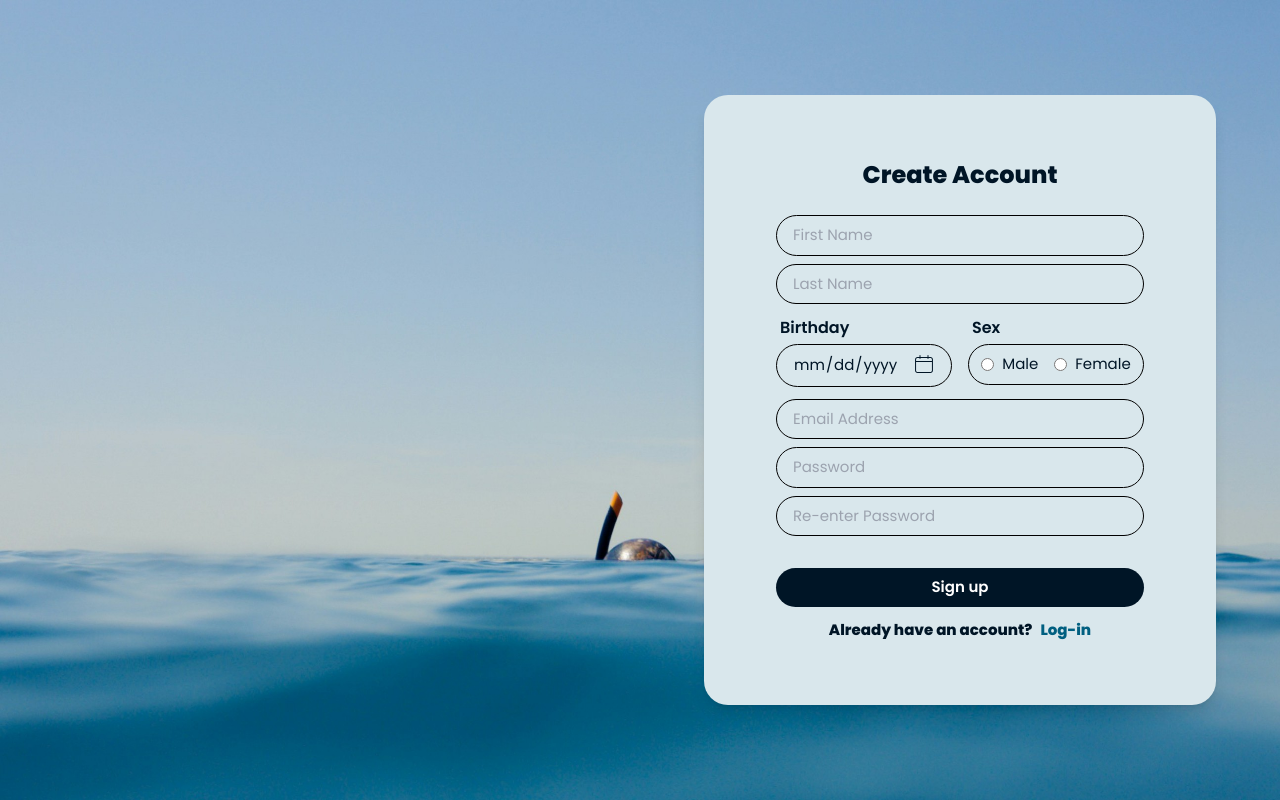
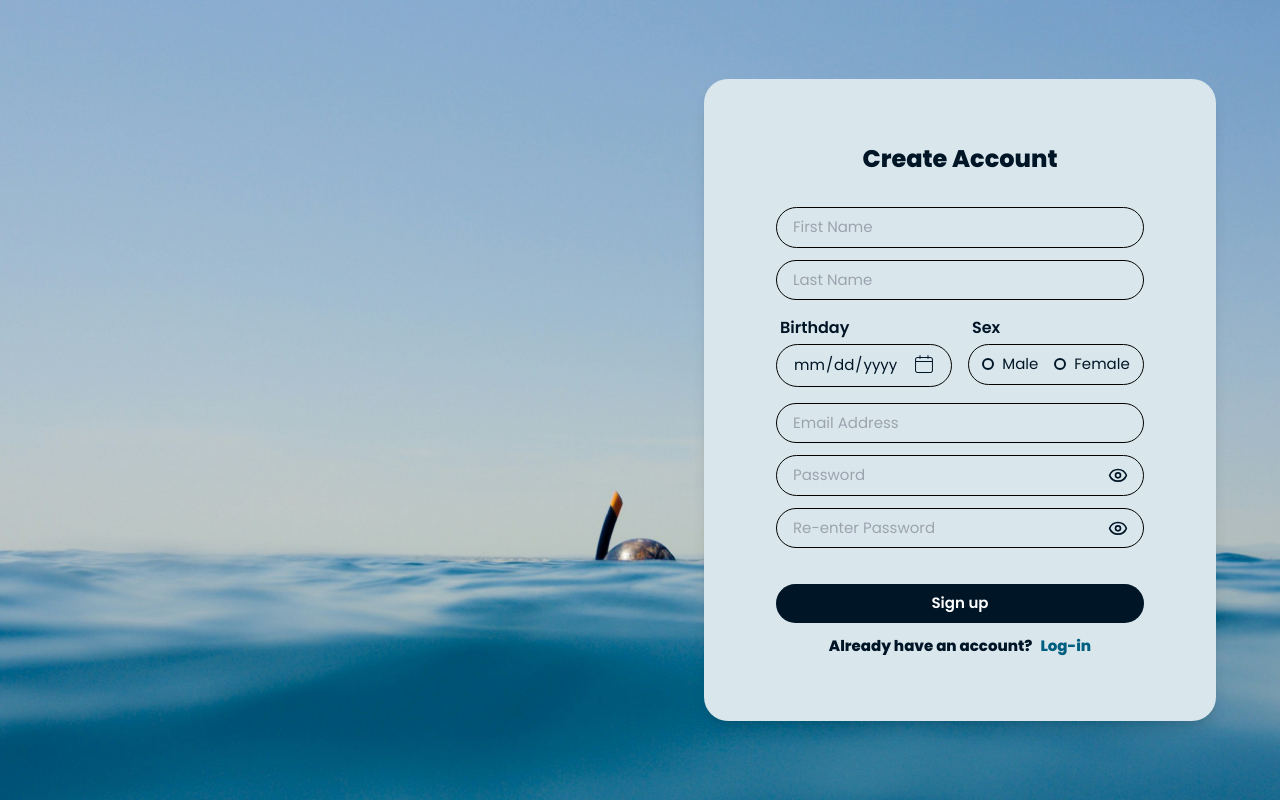
Before and after one commit to roserossssss/dive-site, a Next.js app in the folder diver-application/: page /Authentication/signup in a window 1280 px wide. Built offline with nearby package versions, Linux system fonts and the light colour scheme.

Commit message:
Updated Sign-Up Page
- enhanced UI interface
- added an eye icon next to the password and re-enter password to allow users to switch password visibility

```diff
--- a/diver-application/app/Authentication/signup/page.tsx
+++ b/diver-application/app/Authentication/signup/page.tsx
@@ -2,11 +2,14 @@
 
 import Link from 'next/link';
 import { CiCalendar } from "react-icons/ci";
-import { useRef } from "react";
+import { useRef, useState } from "react";
 import Image from "next/image";
+import { Eye, EyeOff } from "lucide-react";
 
 export default function Signup() {
   const dateInputRef = useRef(null);
+  const [showPassword, setShowPassword] = useState(false);
+  const [showRePassword, setShowRePassword] = useState(false);
 
   return (
     <div className="relative min-h-screen bg-gray-200 flex items-center justify-center">
@@ -19,11 +22,12 @@ export default function Signup() {
         width={1500}
         height={0}
       />
+
       <div className="relative z-10 flex w-full lg:w-2/4 justify-center items-center ml-auto lg:p-8 p-4">
         <div className="w-full max-w-xl lg:p-8 p-4">
           <form className="bg-[#D9E7EC] p-8 rounded-3xl shadow-lg w-full py-12 lg:py-16 px-12">
             <div className="flex flex-col items-center lg:px-6 px-4">
-              <h1 className="text-2xl font-bold text-center mb-6 text-[#001526]">
+              <h1 className="text-2xl font-bold text-center mb-8 text-[#001526]">
                 Create Account
               </h1>
 
@@ -31,19 +35,17 @@ export default function Signup() {
               <input
                 type="text"
                 placeholder="First Name"
-                className="w-full pl-4 p-2 mb-2 border rounded-3xl focus:outline-none focus:ring-2 focus:ring-blue-500 bg-[#D9E7EC] border-black border-t-1 text-[15px] text-[#001526]"
+                className="w-full pl-4 p-2 mb-3 border rounded-3xl focus:outline-none focus:ring-2 focus:ring-[#005f80] bg-[#D9E7EC] border-black border-t-1 text-[15px] text-[#001526]"
+                required
+              />
+              <input
+                type="text"
+                placeholder="Last Name"
+                className="w-full pl-4 p-2 mb-3 border rounded-3xl focus:outline-none focus:ring-2 focus:ring-[#005f80] bg-[#D9E7EC] border-black border-t-1 text-[15px] text-[#001526]"
                 required
               />
 
-              <input
-                type="text"
-                placeholder="Last Name"
-                className="w-full pl-4 p-2 mb-2 border rounded-3xl focus:outline-none focus:ring-2 focus:ring-blue-500 bg-[#D9E7EC] border-black border-t-1 text-[15px] text-[#001526]"
-                required
-              />
-
-              <div className="grid grid-cols-1 md:grid-cols-2 gap-4 w-full mb-2">
-
+              <div className="grid grid-cols-1 md:grid-cols-2 gap-4 w-full mb-3">
                 {/* Birthday Field */}
                 <div className="relative mt-1 mb-1">
                   <label className="block text-[#001526] font-semibold ml-1 mb-1">Birthday</label>
@@ -51,60 +53,91 @@ export default function Signup() {
                     type="date"
                     ref={dateInputRef}
                     placeholder="Birthday"
-                    className="w-full pl-4 p-2 border rounded-3xl text-[#001526] text-[15px] focus:outline-none focus:ring-2 focus:ring-blue-500 bg-[#D9E7EC] border-black border-t-1"
+                    className="w-full pl-4 p-2 border rounded-3xl text-[#001526] text-[15px] focus:outline-none focus:ring-2 focus:ring-[#005f80] bg-[#D9E7EC] border-black border-t-1"
                     required
-                    style={{ appearance: "none" }} // Hides default calendar icon in Firefox
+                    style={{ appearance: "none" }}
                   />
-                  {/* Clickable Calendar Icon */}
                   <CiCalendar
                     className="absolute right-4 top-9 text-[#001526] text-2xl cursor-pointer"
-                    onClick={() => (dateInputRef.current as unknown as HTMLInputElement)?.showPicker()} // Opens date picker
+                    onClick={() => (dateInputRef.current as unknown as HTMLInputElement)?.showPicker()}
                   />
                 </div>
 
                 {/* Gender Selection */}
-                <div className='mt-1 mb-1'>
+                <div className="mt-1 mb-1">
                   <label className="block text-[#001526] font-semibold ml-1 mb-1">Sex</label>
                   <div className="flex items-center justify-center space-x-4 border border-black rounded-3xl p-2 bg-[#D9E7EC]">
                     <label className="flex items-center">
-                      <input type="radio" name="gender" value="male" className="mr-2" required />
+                      <input
+                        type="radio"
+                        name="gender"
+                        value="male"
+                        className="mr-2 w-3 h-3 appearance-none rounded-full border-2 border-[#001526] checked:bg-[#001526] checked:border-[#001526] transition duration-200"
+                        required
+                      />
                       <span className="text-[#001526] text-[15px] font-medium">Male</span>
                     </label>
 
                     <label className="flex items-center">
-                      <input type="radio" name="gender" value="female" className="mr-2" required />
+                      <input
+                        type="radio"
+                        name="gender"
+                        value="female"
+                        className="mr-2 w-3 h-3 appearance-none rounded-full border-2 border-[#001526] checked:bg-[#001526] checked:border-[#001526] transition duration-200"
+                        required
+                      />
                       <span className="text-[#001526] text-[15px] font-medium">Female</span>
                     </label>
                   </div>
                 </div>
-
               </div>
 
               {/* Email */}
               <input
                 type="text"
                 placeholder="Email Address"
-                className="w-full pl-4 p-2 mb-2 border rounded-3xl focus:outline-none focus:ring-2 focus:ring-blue-500 bg-[#D9E7EC] border-black border-t-1 text-[15px] text-[#001526]"
+                className="w-full pl-4 p-2 mb-3 border rounded-3xl focus:outline-none focus:ring-2 focus:ring-[#005f80] bg-[#D9E7EC] border-black border-t-1 text-[15px] text-[#001526]"
                 required
               />
 
+              <div className="w-full max-w-xl mx-auto px-0">
                 {/* Password */}
+                <div className="relative">
                   <input
-                type="password"
+                    type={showPassword ? "text" : "password"}
                     placeholder="Password"
-                className="w-full pl-4 p-2 mb-2 border rounded-3xl focus:outline-none focus:ring-2 focus:ring-blue-500 bg-[#D9E7EC] border-black border-t-1 text-[15px] text-[#001526]"
+                    className="w-full pl-4 pr-10 p-2 mb-3 border rounded-3xl focus:outline-none focus:ring-2 focus:ring-[#005f80] bg-[#D9E7EC] border-black text-[15px] text-[#001526]"
                     required
                   />
+                  <button
+                    type="button"
+                    onClick={() => setShowPassword(!showPassword)}
+                    className="absolute right-4 top-1/3 -translate-y-1/3 text-[#001526]"
+                  >
+                    {showPassword ? <EyeOff size={20} /> : <Eye size={20} />}
+                  </button>
+                </div>
 
+                {/* Re-enter Password */}
+                <div className="relative">
                   <input
-                type="password"
+                    type={showRePassword ? "text" : "password"}
                     placeholder="Re-enter Password"
-                className="w-full pl-4 p-2 mb-2 border rounded-3xl focus:outline-none focus:ring-2 focus:ring-blue-500 bg-[#D9E7EC] border-black border-t-1 text-[15px] text-[#001526]"
+                    className="w-full pl-4 pr-10 p-2 mb-3 border rounded-3xl focus:outline-none focus:ring-2 focus:ring-[#005f80] bg-[#D9E7EC] border-black text-[15px] text-[#001526]"
                     required
                   />
+                  <button
+                    type="button"
+                    onClick={() => setShowRePassword(!showRePassword)}
+                    className="absolute right-4 top-1/3 -translate-y-1/3 text-[#001526]"
+                  >
+                    {showRePassword ? <EyeOff size={20} /> : <Eye size={20} />}
+                  </button>
+                </div>
+              </div>
 
               {/* Signup Button */}
-              <button className="w-full bg-[#001526] text-white py-2 rounded-3xl hover:bg-blue-700 transition mt-6 text-[15px] font-semibold">
+              <button className="w-full bg-[#001526] text-white py-2 rounded-3xl hover:bg-[#005f80] transition mt-6 text-[15px] font-semibold">
                 Sign up
               </button>
 
@@ -115,11 +148,10 @@ export default function Signup() {
                   Log-in
                 </Link>
               </div>
-
             </div>
           </form>
         </div>
       </div>
     </div>
   );
-};
+}
```
Lines whose indentation alone changed are shown as unchanged.
